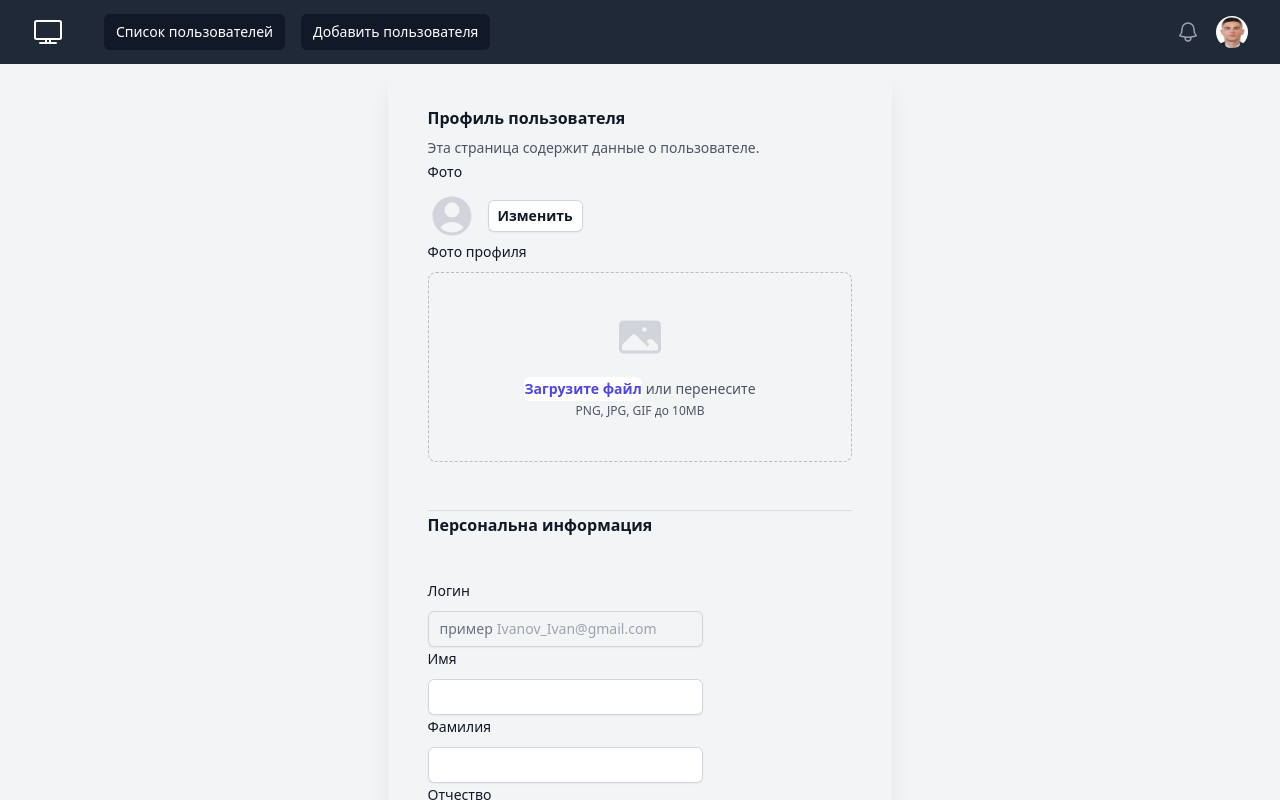
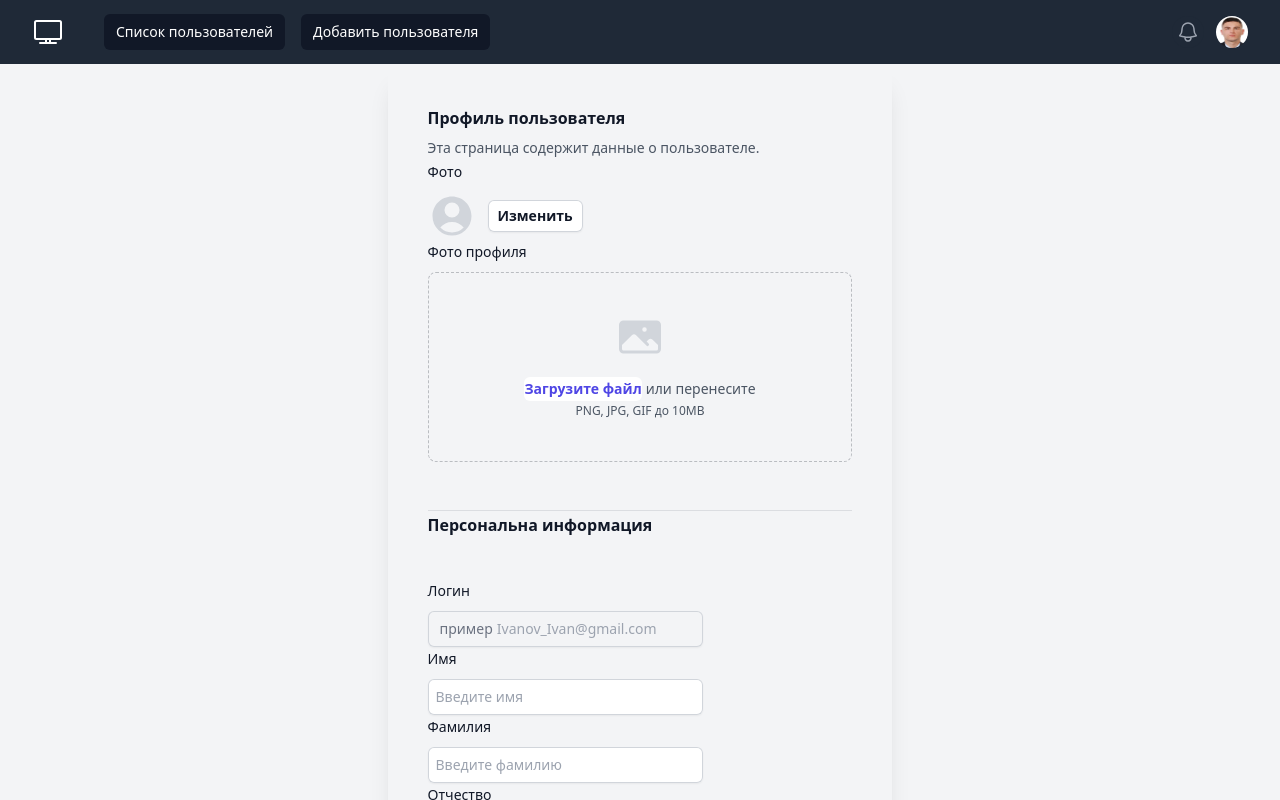
Before and after one commit to Russs11/exp-information-management-system, a Next.js app in the folder admin_panel/: page /addUser in a window 1280 px wide. Built offline with nearby package versions, Linux system fonts and the light colour scheme.

Commit message:
h10.06.2024

```diff
--- a/admin_panel/src/app/addUser/AddUser.tsx
+++ b/admin_panel/src/app/addUser/AddUser.tsx
@@ -1,4 +1,5 @@
 import { Button } from '@/components/ui/buttons/Button'
+import { InputField } from '@/components/ui/inputField/InputField'
 
 export function AddUser() {
   return (
@@ -79,6 +80,7 @@ export function AddUser() {
                               className='sr-only'
                             />
                           </label>
+
                           <p className='pl-1'>или перенесите</p>
                         </div>
                         <p className='text-xs leading-5 text-gray-600'>
@@ -120,91 +122,57 @@ export function AddUser() {
                     </div>
 
                     <div className='sm:col-span-3'>
-                      <label
-                        htmlFor='first-name'
-                        className='block text-sm font-medium leading-6 text-gray-900'
-                      >
-                        Имя
-                      </label>
-                      <div className='mt-2'>
-                        <input
+                      <InputField
                         type='text'
+                        id='first-name'
                         name='first-name'
-                          id='first-name'
-                          autoComplete='given-name'
-                          className='block w-full rounded-md border-0 py-1.5 text-gray-900 shadow-sm ring-1 ring-inset ring-gray-300 placeholder:text-gray-400 focus:ring-2 focus:ring-inset focus:ring-indigo-600 sm:text-sm sm:leading-6 px-1 outline-none'
+                        autoComplete='first-name'
+                        placeholder='Введите имя'
+                        label='Имя'
                       />
-                      </div>
                     </div>
 
                     <div className='sm:col-span-3'>
-                      <label
-                        htmlFor='last-name'
-                        className='block text-sm font-medium leading-6 text-gray-900'
-                      >
-                        Фамилия
-                      </label>
-                      <div className='mt-2'>
-                        <input
+                      <InputField
                         type='text'
+                        id='last-name'
                         name='last-name'
-                          id='last-name'
-                          autoComplete='family-name'
-                          className='block w-full rounded-md border-0 py-1.5 text-gray-900 shadow-sm ring-1 ring-inset ring-gray-300 placeholder:text-gray-400 focus:ring-2 focus:ring-inset focus:ring-indigo-600 sm:text-sm sm:leading-6 px-1 outline-none'
+                        autoComplete='last-name'
+                        placeholder='Введите фамилию'
+                        label='Фамилия'
                       />
                     </div>
+
+                    <div className='sm:col-span-3'>
+                      <InputField
+                        type='text'
+                        id='middle-name'
+                        name='middle-name'
+                        autoComplete='middle-name'
+                        placeholder='Введите отчество'
+                        label='Отчество'
+                      />
                     </div>
                     <div className='sm:col-span-3'>
-                      <label
-                        htmlFor='middle-name'
-                        className='block text-sm font-medium leading-6 text-gray-900'
-                      >
-                        Отчество
-                      </label>
-                      <div className='mt-2'>
-                        <input
-                          type='text'
-                          name='middle-name'
-                          id='middle-name'
-                          autoComplete='family-name'
-                          className='block w-full rounded-md border-0 py-1.5 text-gray-900 shadow-sm ring-1 ring-inset ring-gray-300 placeholder:text-gray-400 focus:ring-2 focus:ring-inset focus:ring-indigo-600 sm:text-sm sm:leading-6 px-1 outline-none'
+                      <InputField
+                        type='date'
+                        id='birth-date'
+                        name='birth-date'
+                        autoComplete='birth-date'
+                        placeholder='дд.мм.гг.'
+                        label='Дата рождения'
                       />
-                      </div>
-                    </div>
-                    <div className='sm:col-span-3'>
-                      <label
-                        htmlFor='birth-date'
-                        className='block text-sm font-medium leading-6 text-gray-900'
-                      >
-                        Дата рождения
-                      </label>
-                      <div className='mt-2'>
-                        <input
-                          type='date'
-                          name='birth-date'
-                          id='birth-date'
-                          autoComplete='birth-date'
-                          className='block w-full rounded-md border-0 py-1.5 text-gray-900 shadow-sm ring-1 ring-inset ring-gray-300 placeholder:text-gray-400 focus:ring-2 focus:ring-inset focus:ring-indigo-600 sm:text-sm sm:leading-6 px-1 outline-none'
-                        />
-                      </div>
                     </div>
 
                     <div className='sm:col-span-4'>
-                      <label
-                        htmlFor='role'
-                        className='block text-sm font-medium leading-6 text-gray-900'
-                      >
-                        Роль
-                      </label>
-                      <div className='mt-2'>
-                        <input
+                      <InputField
+                        type='text'
                         id='role'
                         name='role'
-                          type='text'
                         autoComplete='role'
-                          className='block w-full rounded-md border-0 py-1.5 text-gray-900 shadow-sm ring-1 ring-inset ring-gray-300 placeholder:text-gray-400 focus:ring-2 focus:ring-inset focus:ring-indigo-600 sm:text-sm sm:leading-6 px-1 outline-none'
+                        placeholder='Введите роль'
+                        label='Роль'
                       />
-                      </div>
                     </div>
 
                     <div className='sm:col-span-4'>
--- a/admin_panel/src/components/ui/inputField/InputField.tsx
+++ b/admin_panel/src/components/ui/inputField/InputField.tsx
@@ -1,11 +1,12 @@
 import { IInputFieldProps } from './InputFieldProps'
 
 export const InputField = ({
+  type,
   id,
   name,
-  type,
   label,
   placeholder,
+  autoComplete,
   ...props
 }: IInputFieldProps): JSX.Element => {
   return (
@@ -21,7 +22,7 @@ export const InputField = ({
           id={id}
           name={name}
           type={type}
-          autoComplete={type}
+          autoComplete={autoComplete}
           placeholder={placeholder}
           required
           className='block w-full rounded-md border-0 py-1.5 text-gray-900 shadow-sm ring-1 ring-inset ring-gray-300 placeholder:text-gray-400 focus:ring-2 focus:ring-inset focus:ring-indigo-600 sm:text-sm sm:leading-6 px-2 outline-none'
--- a/admin_panel/src/components/ui/inputField/InputFieldProps.ts
+++ b/admin_panel/src/components/ui/inputField/InputFieldProps.ts
@@ -1,9 +1,10 @@
 import { DetailedHTMLProps, HTMLAttributes } from 'react'
 
 export interface IInputFieldProps extends DetailedHTMLProps<HTMLAttributes<HTMLInputElement>, HTMLInputElement>{
+	type: string,
 	id: string,
 	name: string,
-	type: string,
 	label: string
-	placeholder: string,
+	placeholder?: string,
+	autoComplete?: string
 }
```
Lines whose indentation alone changed are shown as unchanged.
